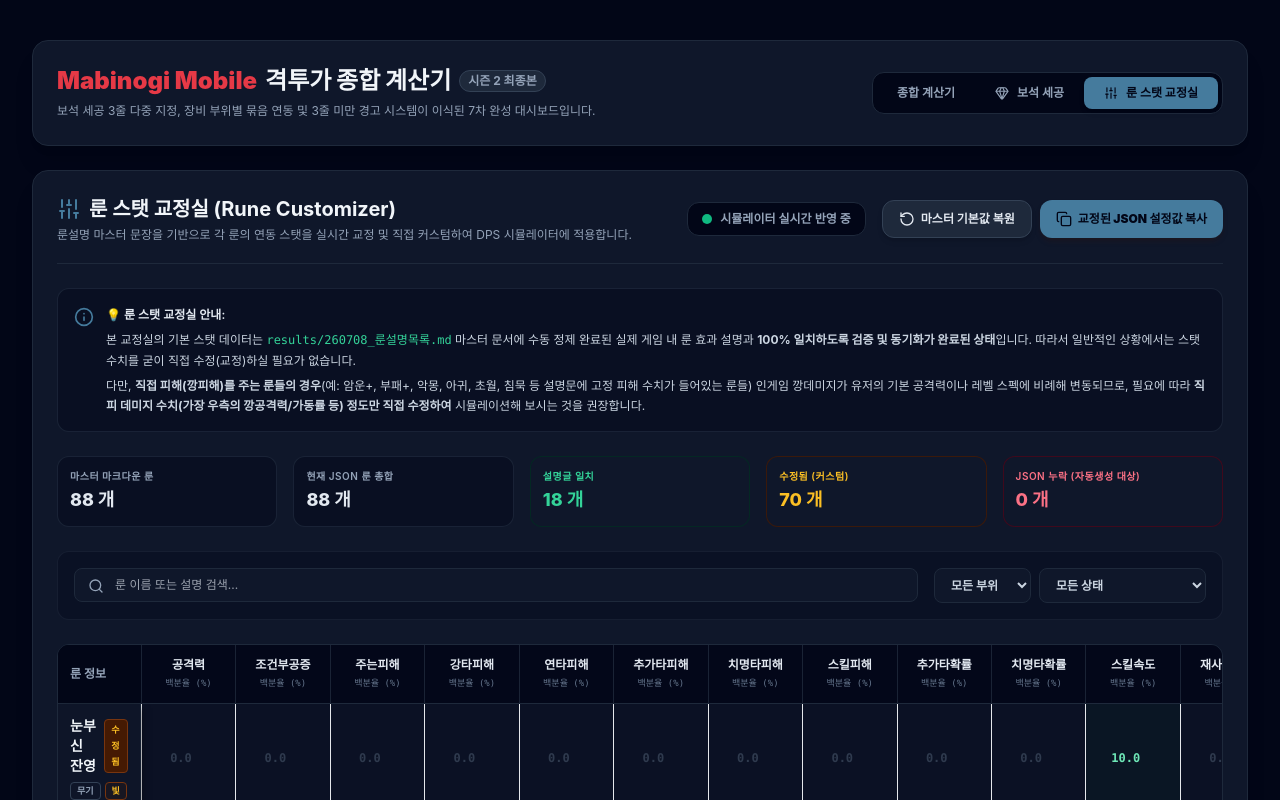
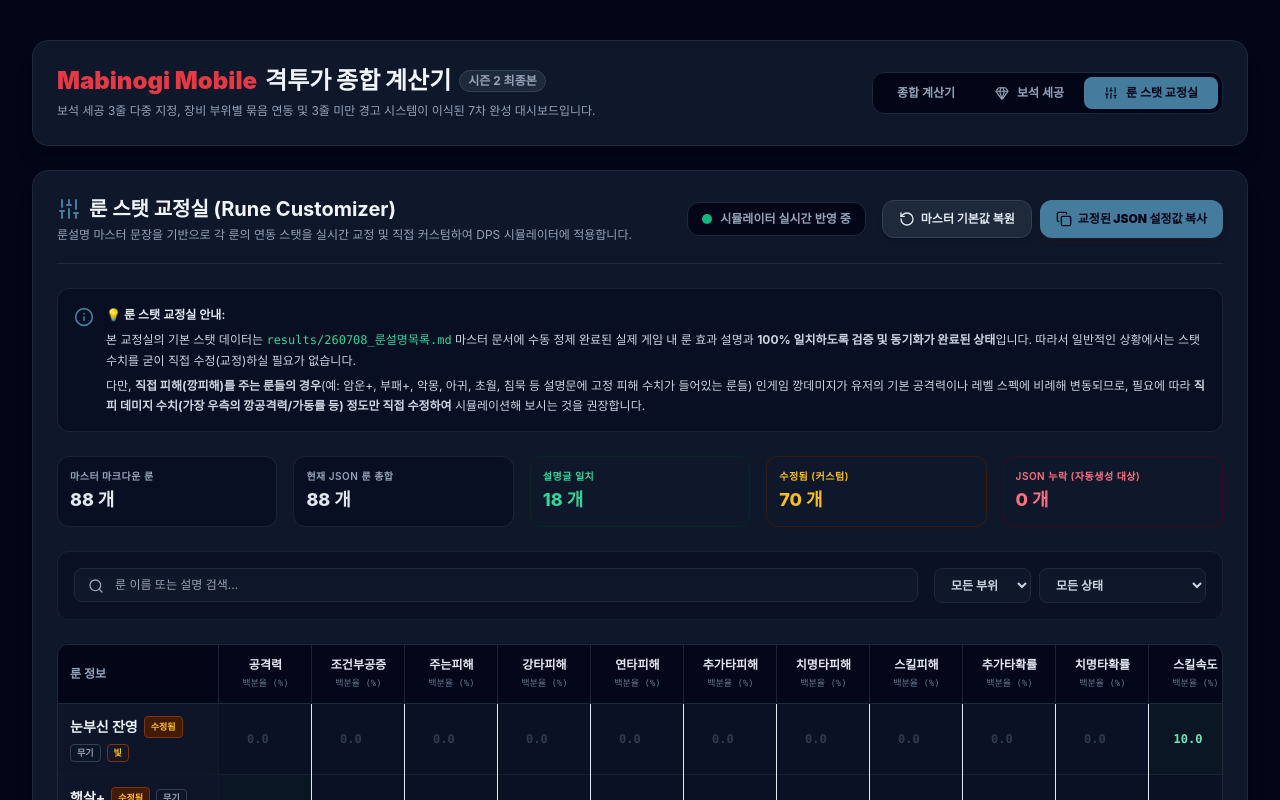
Before and after one commit to PayongaleuL/MobiNogi-fighter-season2, a React (Vite) app: page / in a window 1280 px wide. Both pictures are taken after a click on the button "룬 스탯 교정실". Shown: the top 800 px of the page. Built offline with nearby package versions, Linux system fonts and the light colour scheme.

Commit message:
style: Align rune info cell contents horizontally for compact row height

```diff
--- a/src/components/RuneAuditDashboard.jsx
+++ b/src/components/RuneAuditDashboard.jsx
@@ -369,9 +369,9 @@
                 <tr key={idx} className="hover:bg-slate-900/10 transition-colors">
 
                   {/* 룬 정보 열 (Sticky 고정) */}
-                  <td className="p-3 sticky left-0 bg-slate-900/90 backdrop-blur-sm z-10 shadow-[4px_0_8px_-4px_rgba(0,0,0,0.5)] flex flex-col gap-1.5 justify-center border-r border-slate-800/50">
-                    <div className="flex items-center gap-2">
-                      <span className="text-sm font-bold text-slate-100">{item.name}</span>
+                  <td className="p-3 sticky left-0 bg-slate-900/90 backdrop-blur-sm z-10 shadow-[4px_0_8px_-4px_rgba(0,0,0,0.5)] border-r border-slate-800/50">
+                    <div className="flex flex-row items-center gap-1.5 flex-wrap">
+                      <span className="text-sm font-bold text-slate-100 whitespace-nowrap">{item.name}</span>
                       <span className={`px-1.5 py-0.5 rounded text-[9px] font-bold ${
                         item.status === 'MISSING' ? 'bg-rose-950 text-rose-400 border border-rose-900' :
                         item.isCustomized ? 'bg-amber-950 text-amber-400 border border-amber-900' :
@@ -379,9 +379,6 @@
                       }`}>
                         {item.status === 'MISSING' ? '누락' : item.isCustomized ? '수정됨' : '기본'}
                       </span>
-                    </div>
-
-                    <div className="flex gap-1">
                       <span className="px-1.5 py-0.2 bg-slate-850 border border-slate-700 text-slate-400 rounded text-[9px] font-bold">
                         {item.type}
                       </span>
@@ -394,7 +391,6 @@
                         {item.element}
                       </span>
                     </div>
-
                   </td>
 
                   {/* 각 스탯 컬럼 및 수정 입력 필드 */}
```
